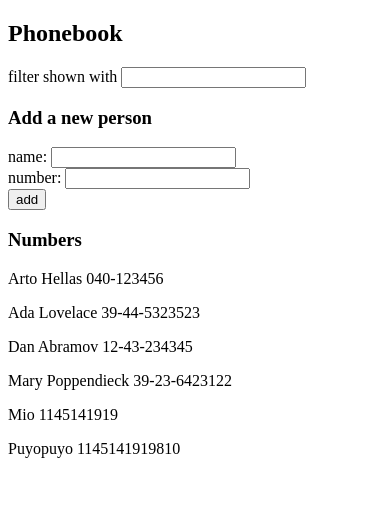
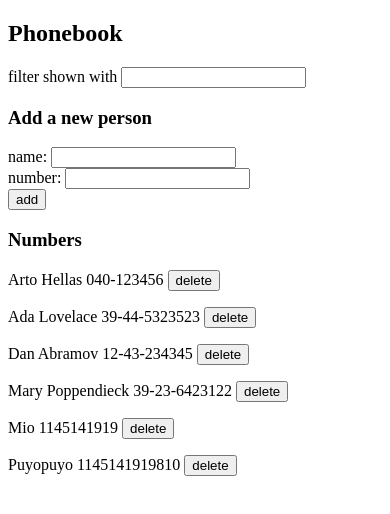
Before and after one commit to AsterisMono/full-stack-open, a React (Vite) app in the folder part2/phonebook/: page / in a window 390 px wide. Shown: the top 514 px of the page. Built offline with nearby package versions, Linux system fonts and the light colour scheme; data requests are answered from the project's data file.

Commit message:
2.14 The Phonebook step9

```diff
--- a/part2/phonebook/src/App.jsx
+++ b/part2/phonebook/src/App.jsx
@@ -36,15 +36,22 @@
     </div>
   </form>
 );
-const Person = ({ person }) => {
+const Person = ({ person, deletePerson }) => {
   return (
     <p>
-      {person.name} {person.number}
+      {person.name} {person.number}{" "}
+      <button onClick={deletePerson}>delete</button>
     </p>
   );
 };
-const Persons = ({ persons }) => {
-  return persons.map((person) => <Person person={person} key={person.id} />);
+const Persons = ({ persons, onPersonDelete }) => {
+  return persons.map((person) => (
+    <Person
+      person={person}
+      key={person.id}
+      deletePerson={() => onPersonDelete(person)}
+    />
+  ));
 };
 
 const App = () => {
@@ -80,6 +87,20 @@
     });
   };
 
+  const onPersonDelete = (deletedPerson) => {
+    const choice = confirm(`Delete ${deletedPerson.name}?`);
+    if (choice) {
+      personService
+        .deletePerson(deletedPerson.id)
+        .catch(() => {
+          alert(`the person ${deletedPerson.name} is already deleted`);
+        })
+        .finally(() => {
+          setPersons(persons.filter((person) => person.id != deletedPerson.id));
+        });
+    }
+  };
+
   return (
     <div>
       <h2>Phonebook</h2>
@@ -93,7 +114,7 @@
         onNewNameSubmit={onNewNameSubmit}
       />
       <h3>Numbers</h3>
-      <Persons persons={filteredPersons} />
+      <Persons persons={filteredPersons} onPersonDelete={onPersonDelete} />
     </div>
   );
 };
--- a/part2/phonebook/src/services/persons.js
+++ b/part2/phonebook/src/services/persons.js
@@ -6,4 +6,7 @@
 const newPerson = (newObject) =>
   axios.post(endpoint, newObject).then((res) => res.data);
 
-export default { getAll, newPerson };
+const deletePerson = (personId) =>
+  axios.delete(`${endpoint}/${personId}`).then((res) => res.data);
+
+export default { getAll, newPerson, deletePerson };
```
